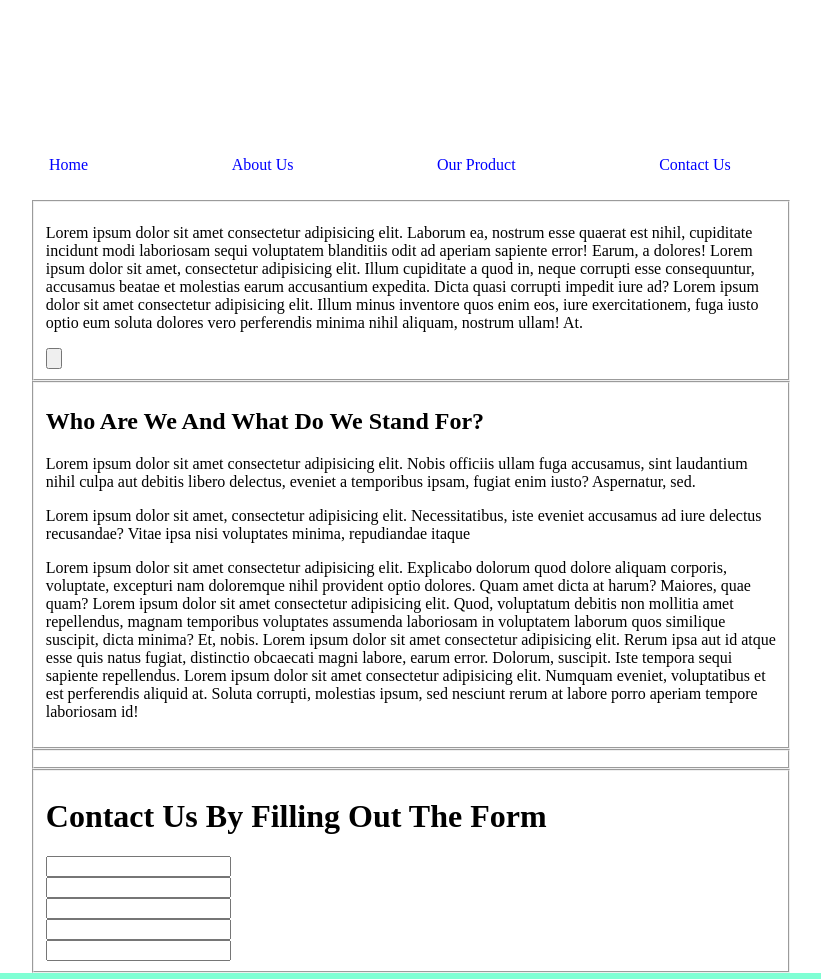
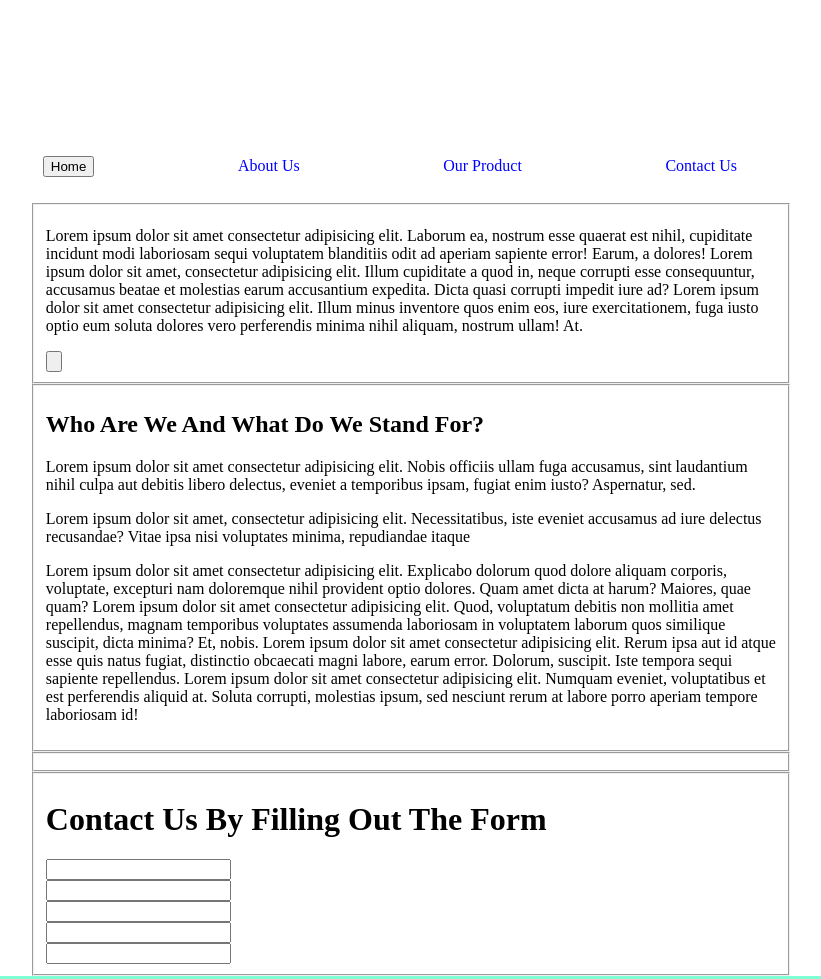
Before and after one commit to hibrahi000/WEB-DEV-Project1, a plain HTML site: page Markup/index.html in a window 1280 px wide. Shown: the top 979 px of the page, without its empty margins (229-1050 px from the left). Drawn offline with Linux system fonts and the light colour scheme.

```diff
--- a/Markup/index.html
+++ b/Markup/index.html
@@ -16,7 +16,7 @@
         <nav class="navBar">
             <div class="linkLoc">
                 <div class="links">
-                    <link class="navLink">Home</link>
+                    <button class="navLink">Home</button>
                 </div>
                 <div class="links">
                     <link class="navLink">About Us</link>
```
Also changed, not shown: Styles/Images/shutterstock_390869212.jpg (added), 1 other file.
